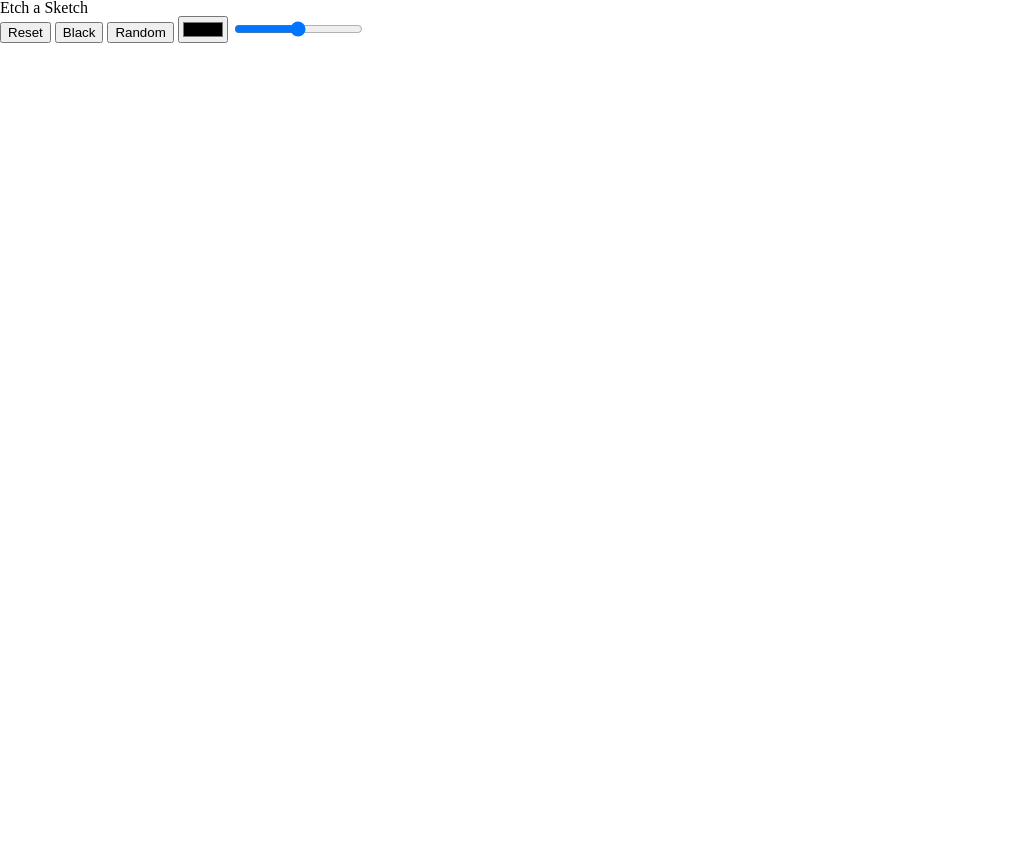
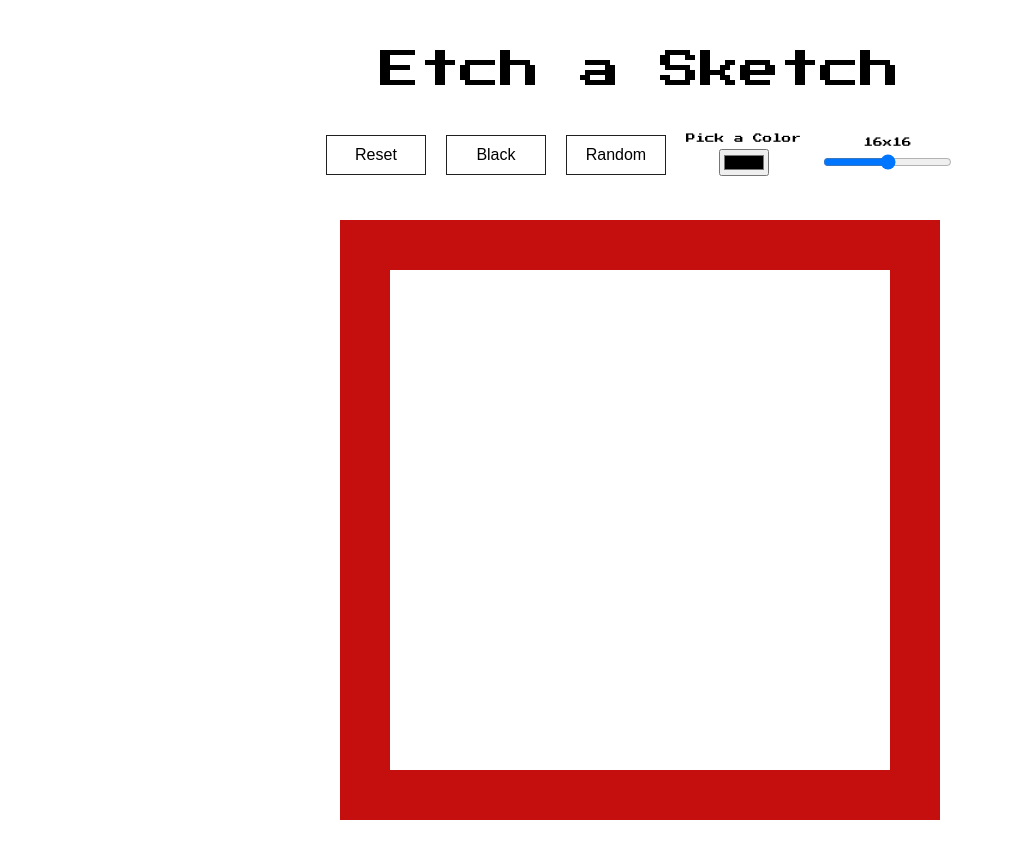
Before and after one commit to Sonsyduke/Etch-a-Sketch, a plain HTML site: page index.html in a window 1280 px wide. Shown: the whole page, without its empty margins (0-1014 px from the left). Before the commit the page ends 800 px from the top, so only its background shows below. Drawn offline with Linux system fonts and the light colour scheme.

Commit message:
Finished the basic styling for the project

```diff
--- a/index.html
+++ b/index.html
@@ -5,6 +5,12 @@
     <meta http-equiv="X-UA-Compatible" content="IE=edge" />
     <meta name="viewport" content="width=device-width, initial-scale=1.0" />
     <title>Etch-a-Sketch</title>
+    <link rel="preconnect" href="https://fonts.googleapis.com" />
+    <link rel="preconnect" href="https://fonts.gstatic.com" crossorigin />
+    <link
+      href="https://fonts.googleapis.com/css2?family=Press+Start+2P&display=swap"
+      rel="stylesheet"
+    />
     <link rel="stylesheet" href="./styles.css" />
   </head>
   <body>
@@ -15,8 +21,15 @@
           <button class="button">Reset</button>
           <button class="button">Black</button>
           <button class="button">Random</button>
-          <input type="color" name="color" id="colorPicker" />
-          <input type="range" id="gridSize" name="gridSize" max="64" />
+          <div class="color-pick">
+            <label for="color" class="label-name">Pick a Color</label>
+            <input type="color" name="color" id="colorPicker" />
+          </div>
+
+          <div class="color-pick">
+            <label for="color" class="label-name">16x16</label>
+            <input type="range" id="gridSize" name="gridSize" max="64" />
+          </div>
         </div>
       </section>
       <section class="grid"></section>
--- a/styles.css
+++ b/styles.css
@@ -1,5 +1,7 @@
 /* CSS VARIABLES */
 :root {
+  --red-border: rgb(197, 14, 14);
+  --border: rgb(32, 32, 32);
 }
 
 /* CSS RESET */
@@ -129,3 +131,60 @@ table {
 }
 
 /* GENERAL CSS */
+body {
+  font-family: "Press Start 2P", cursive;
+}
+
+.main-container {
+  width: 80%;
+  margin: 50px auto;
+  text-align: center;
+  display: flex;
+  flex-direction: column;
+  justify-content: center;
+  align-items: center;
+  gap: 30px;
+}
+
+.main-heading {
+  font-size: 2.5rem;
+  margin-bottom: 30px;
+}
+
+.button {
+  background-color: transparent;
+  border: 1px solid var(--border);
+  width: 100px;
+  padding: 10px 0;
+  font-size: 1rem;
+}
+
+.button:hover {
+  cursor: pointer;
+  color: white;
+  background-color: var(--border);
+}
+
+.options {
+  height: 70px;
+  display: flex;
+  align-items: center;
+  gap: 20px;
+}
+
+.label-name {
+  font-size: 0.6rem;
+}
+
+.color-pick {
+  display: flex;
+  flex-direction: column;
+  align-items: center;
+  gap: 5px;
+}
+
+.grid {
+  height: 500px;
+  width: 500px;
+  border: 50px solid var(--red-border);
+}
```
